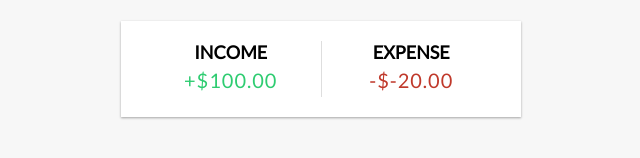
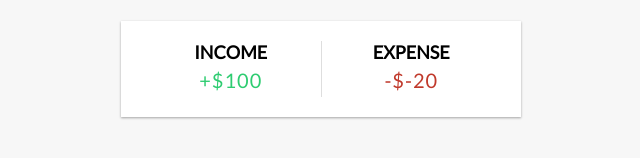
Before and after one commit to FabioAugustoRodrigues/vue-expense-tracker, a Vue app: page / in a window 1280 px wide. Shown: the part 150-308 px from the top of the page, without its empty margins (319-959 px from the left). Built offline with nearby package versions, Linux system fonts and the light colour scheme.

Commit message:
just submit the form

```diff
--- a/src/App.vue
+++ b/src/App.vue
@@ -3,7 +3,7 @@
 
   <div class="container">
     <Balance :total="total"></Balance>
-    <IncomeExpenses :income="income" :expenses="expenses"></IncomeExpenses>
+    <IncomeExpenses :income="+income" :expenses="+expenses"></IncomeExpenses>
     <TransactionList :transactions="transactions"></TransactionList>
     <AddTransaction></AddTransaction>
   </div>
--- a/src/components/AddTransaction.vue
+++ b/src/components/AddTransaction.vue
@@ -3,7 +3,7 @@
         Add new transaction
     </h3>
 
-    <form id="form">
+    <form id="form" @submit.prevent="onSubmit">
         <div class="form-control">
             <label for="text">Text</label>
             <input type="text" id="text" placeholder="Enter text..."/>
@@ -21,3 +21,9 @@
         <button class="btn">Add transaction</button>
     </form>
 </template>
+
+<script setup>
+    const onSubmit = () => {
+        console.log('submited');
+    };
+</script>
```
